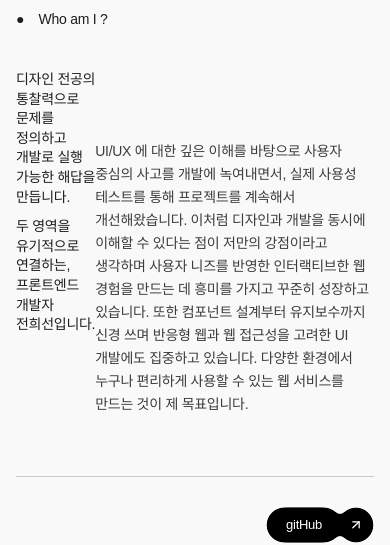
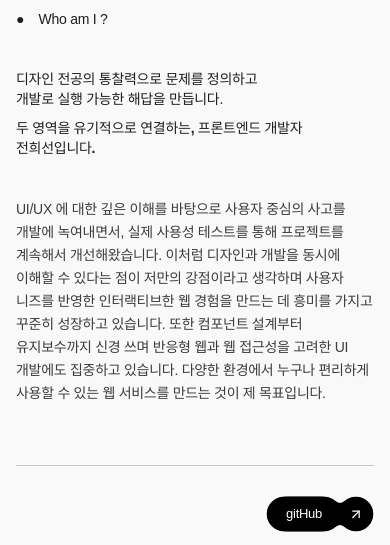
Before and after one commit to HuiseonDev/huiseon_portfolio, a React (Vite) app: page / in a window 390 px wide. Shown: the part 910-1455 px from the top of the page. Built offline with nearby package versions, Linux system fonts and the light colour scheme; a web font is replaced by a local one.

Commit message:
Style: 프로필 컴포넌트 반응형 ui적용

```diff
--- a/src/components/Profile/Profile.tsx
+++ b/src/components/Profile/Profile.tsx
@@ -3,6 +3,7 @@ import { css } from "@emotion/react";
 import Button from "../Button/Button";
 import variables from "@/styles/Variables";
 import { TypoBodyMdB } from "@/styles/Common";
+import { breakPoints, mqMax } from "@/styles/BreakPoint";
 
 const Profile = () => {
   return (
@@ -53,6 +54,10 @@ const contentsWrapper = css`
   border-bottom: 1px solid ${variables.colors.gray500};
   padding-bottom: 6rem;
   margin: 2rem 0 3rem 0;
+
+  ${mqMax(breakPoints.pc)} {
+    flex-direction: column;
+  }
 `;
 
 const leftContentWrapper = css`
@@ -62,6 +67,10 @@ const leftContentWrapper = css`
 
   h2 {
     ${TypoBodyMdB}
+
+    ${mqMax(breakPoints.pc)} {
+      font-weight: 700;
+    }
   }
 `;
 
@@ -70,6 +79,10 @@ const rightContentWrapper = css`
   color: ${variables.colors.gray900};
   padding-top: 7rem;
   line-height: 2.3rem;
+
+  ${mqMax(breakPoints.pc)} {
+    padding-top: 4rem;
+  }
 `;
 
 const subTitleStyle = css`
```
